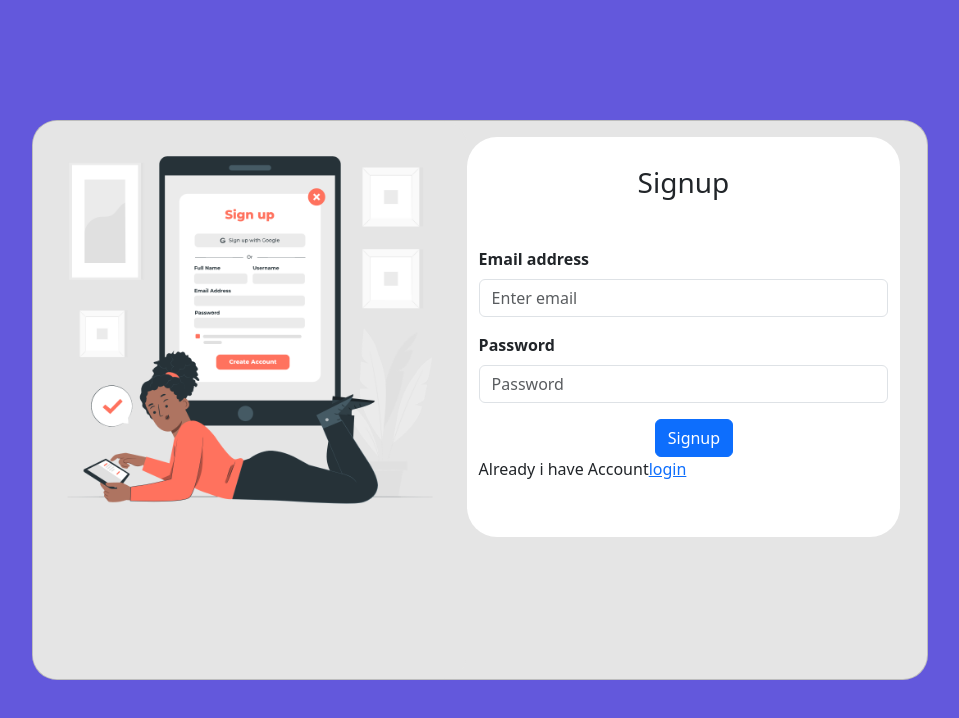
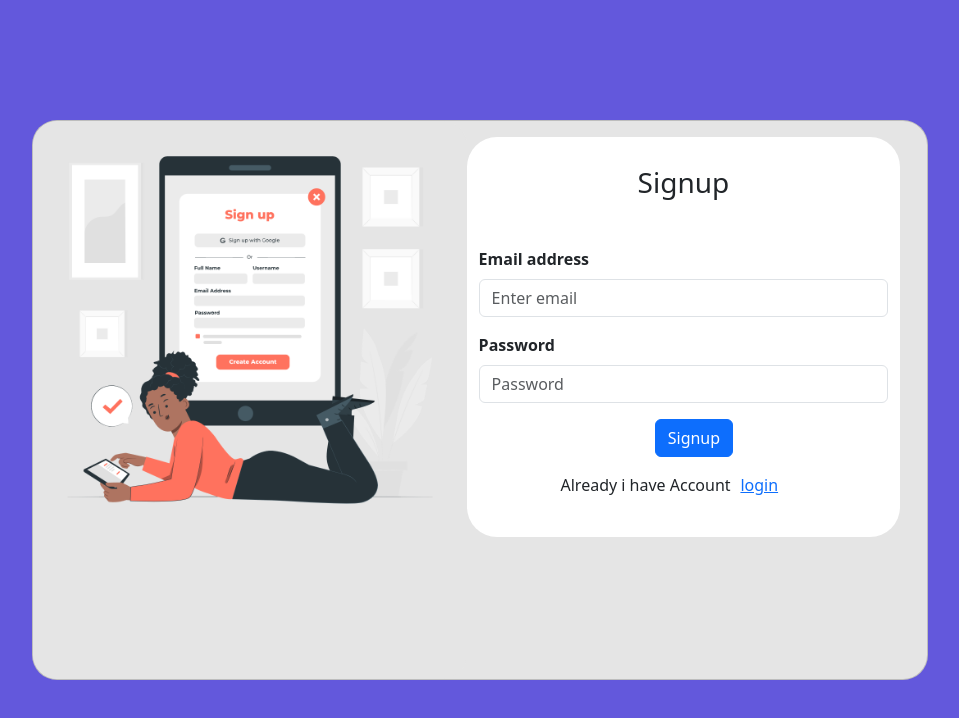
Before and after one commit to arunraj369/Ruckus, a React (Create React App) app: page /Signup in a window 1280 px wide. Shown: the top 718 px of the page, without its empty margins (148-1107 px from the left). Built offline with nearby package versions, Linux system fonts and the light colour scheme.

Commit message:
loggin state in set in login page

```diff
--- a/src/Components/Login/Login.js
+++ b/src/Components/Login/Login.js
@@ -4,13 +4,16 @@ import loginimg from "../assets/Login1.png";
 import axios from "axios";
 import { ToastContainer, toast } from "react-toastify";
 import "react-toastify/dist/ReactToastify.css";
-import { Link } from "react-router-dom";
+import { Link, Navigate } from "react-router-dom";
+// import Redirect from "react-router-dom";
 
 function Login() {
   const [loginUser, setloginUser] = useState({
     loginEmail: "",
     loginPassword: "",
   });
+
+  const [loggedIn, setLoggedIn] = useState(false);
 
   function handleChange(e) {
     const newloginUser = { ...loginUser };
@@ -39,6 +42,7 @@ function Login() {
 
       if (validateUser) {
         toast.success("Login successfully");
+        setLoggedIn(true);
       } else {
         toast.error("Incorrect Email or Password");
         setloginUser({
@@ -106,11 +110,11 @@ function Login() {
             </form>
             <ToastContainer />
           </div>
-          <div className="d-flex flex-row">
-            <p>Create New Account</p>
-
+          <div className="d-flex flex-row mt-3" style={{ marginLeft: "20%" }}>
+            <p style={{ marginRight: "3%" }}>Create New Account</p>
             <Link to="/signup">Signup</Link>
           </div>
+          {loggedIn && <Navigate to="/home" />}
         </div>
       </div>
     </div>
--- a/src/Components/Signup/Signup.js
+++ b/src/Components/Signup/Signup.js
@@ -91,8 +91,8 @@ function Signup() {
             </form>
             <ToastContainer />
           </div>
-          <div className="d-flex flex-row">
-            <p>Already i have Account</p>
+          <div className="d-flex flex-row mt-3" style={{ marginLeft: "20%" }}>
+            <p style={{ marginRight: "3%" }}>Already i have Account</p>
 
             <Link to="/login">login</Link>
           </div>
--- a/src/db.json
+++ b/src/db.json
@@ -4,6 +4,11 @@
       "id": "77eb",
       "email": "rajarun612.ar4@gmail.com",
       "password": "1234"
+    },
+    {
+      "id": "869d",
+      "email": "ar@",
+      "password": "123"
     }
   ]
 }
```
